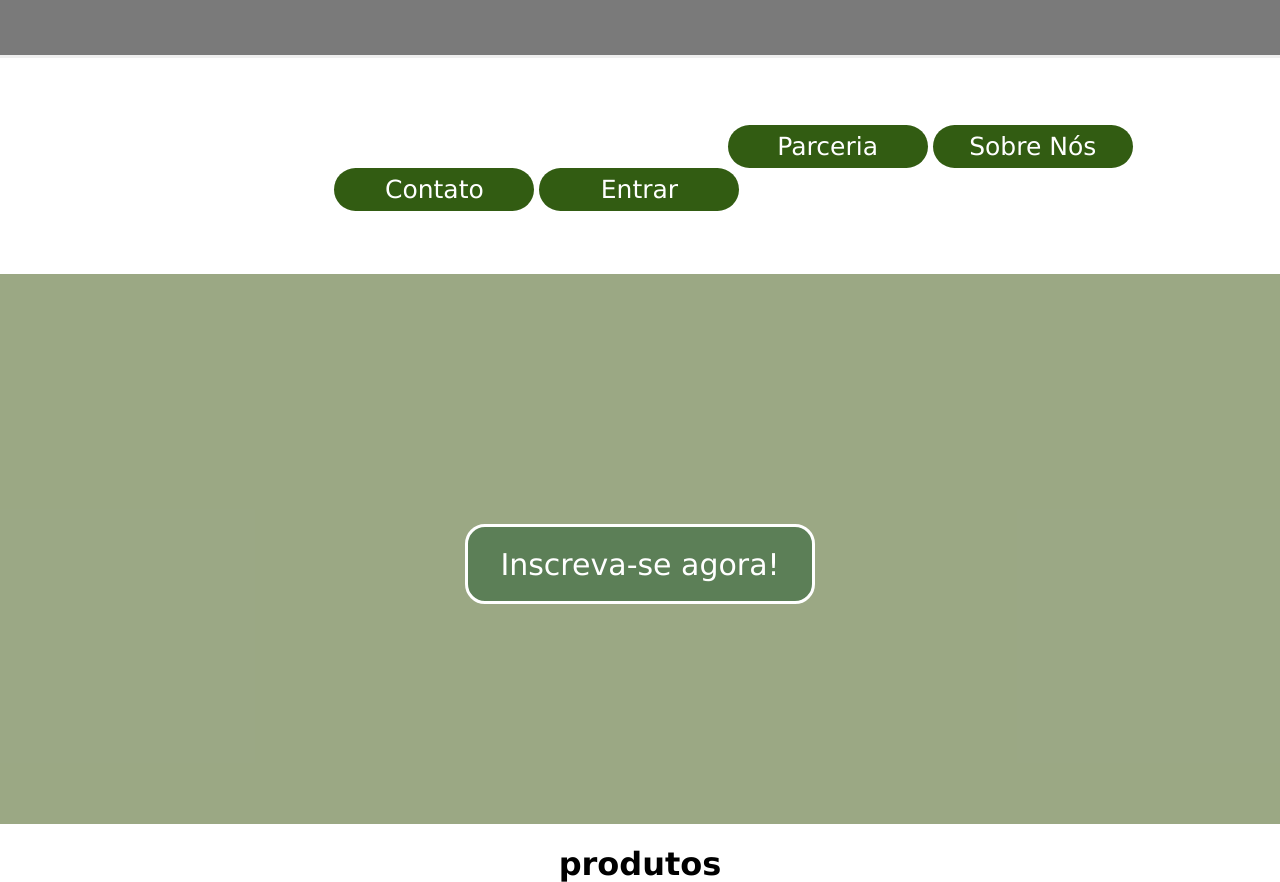
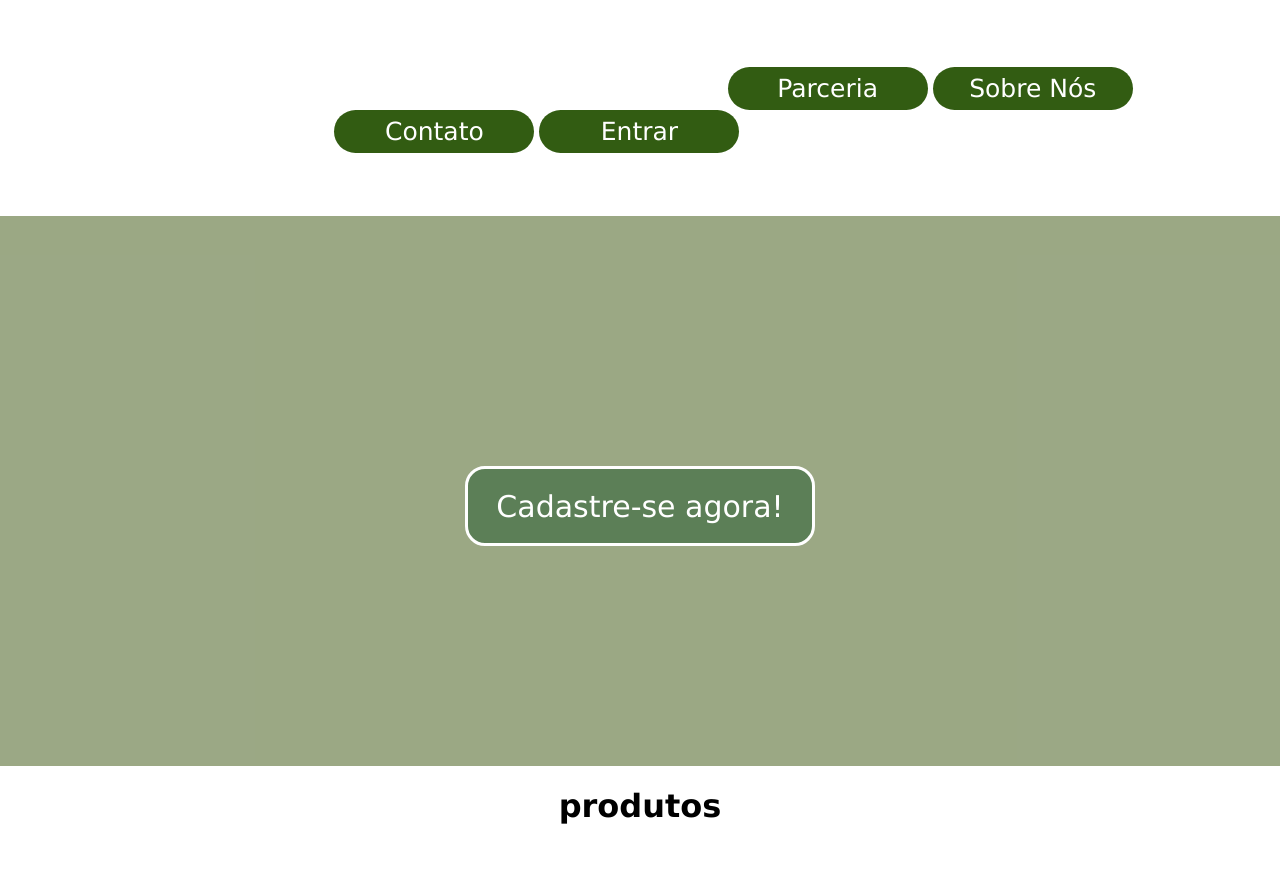
Before and after one commit to luiza846/Estufa-Inteligente, a PHP site: page /ReceberDados/ in a window 1280 px wide. Shown: the top 882 px of the page. Run offline with PHP 8.4, Linux system fonts and the light colour scheme.

Commit message:
update index.html (ecommerce)

```diff
--- a/estufa/css/ecommerce.css
+++ b/estufa/css/ecommerce.css
@@ -8,14 +8,6 @@
     background-repeat: no-repeat;
     margin: 0 auto;
 
-}
-.header-2{
-    /*centralizar os botoes no menu*/
-    text-align: center;
-    height: 55px;
-    width: 100%;
-    /*colocar a borda*/
-    border-bottom: 3px solid #efefef;
 }
 .menu{
 
--- a/estufa/index.html
+++ b/estufa/index.html
@@ -12,7 +12,6 @@
 <body class="tela-principal" >
 
     <!--menu secundario-->
-    <div class="header-2" style="background-color: rgb(122, 122, 122);">
 
     </div>
     <div class="menu">
@@ -29,7 +28,7 @@
 
     <div class="cadastrePlanta" style="background-color: rgba(85, 107, 47, 0.59);">
 
-        <a href="cadasUsuario.php"><input type="button" value="Inscreva-se agora!" name="btnMonitorar" id="btns"></a>
+        <a href="cadasUsuario.php"><input type="button" value="Cadastre-se agora!" name="btnMonitorar" id="btns"></a>
 
     </div>
     <div class="menu2">
--- a/estufa/logout.php
+++ b/estufa/logout.php
@@ -6,4 +6,4 @@ if(!isset($_SESSION)) {
 
 session_destroy();
 
-header("Location: index.php");
+header("Location: index.html");
--- a/estufa/protect.php
+++ b/estufa/protect.php
@@ -19,7 +19,7 @@
 
                 echo "<div style='text-align: center; color: #325c12; font-family: \"Lucida Sans\", \"Lucida Sans Regular\", \"Lucida Grande\", \"Lucida Sans Unicode\", Geneva, Verdana, sans-serif; margin-top: 270px;'>";
                 echo "<img src='fundoLogin/erro.png' alt='Erro'><br>";
-                die("<h1>Não foi possível carregar esta página!</h1> <h3> Para acessá-la, faça o <a href=\"index.php\">login.</a> <br><br>Caso não tenha uma conta, por favor, <a href=\"cadasUsuario.php\">cadastre-se.</a></h3></div>");
+                die("<h1>Não foi possível carregar esta página!</h1> <h3> Para acessá-la, faça o <a href=\"login.php\">login.</a> <br><br>Caso não tenha uma conta, por favor, <a href=\"cadasUsuario.php\">cadastre-se.</a></h3></div>");
 
             }
         ?>
```
